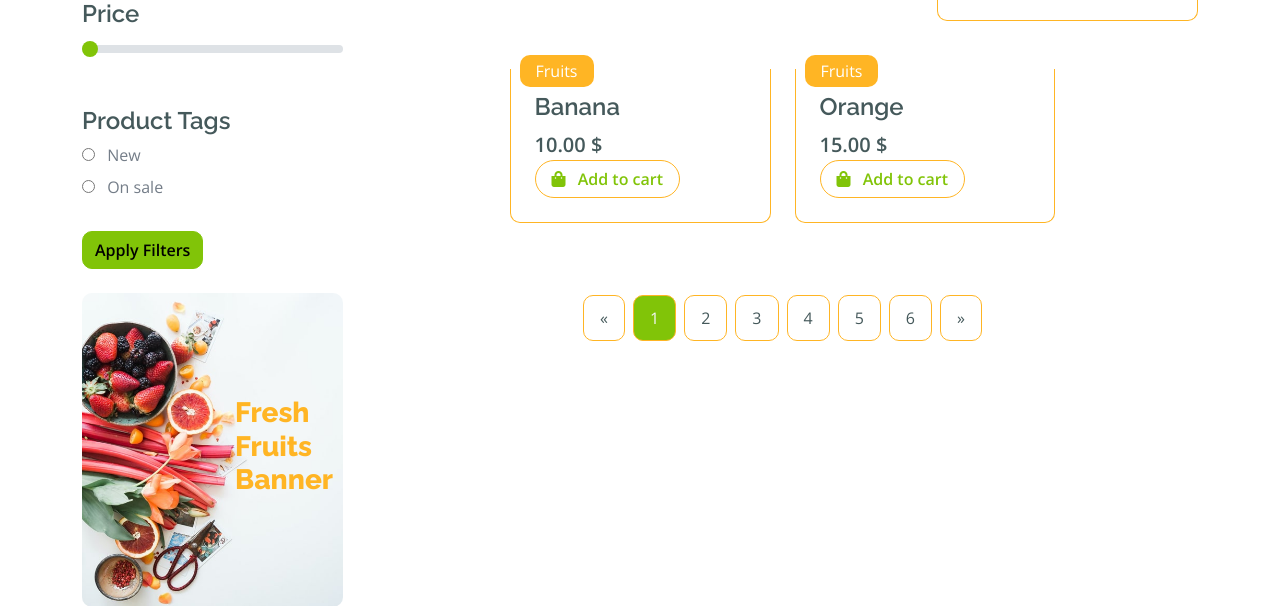
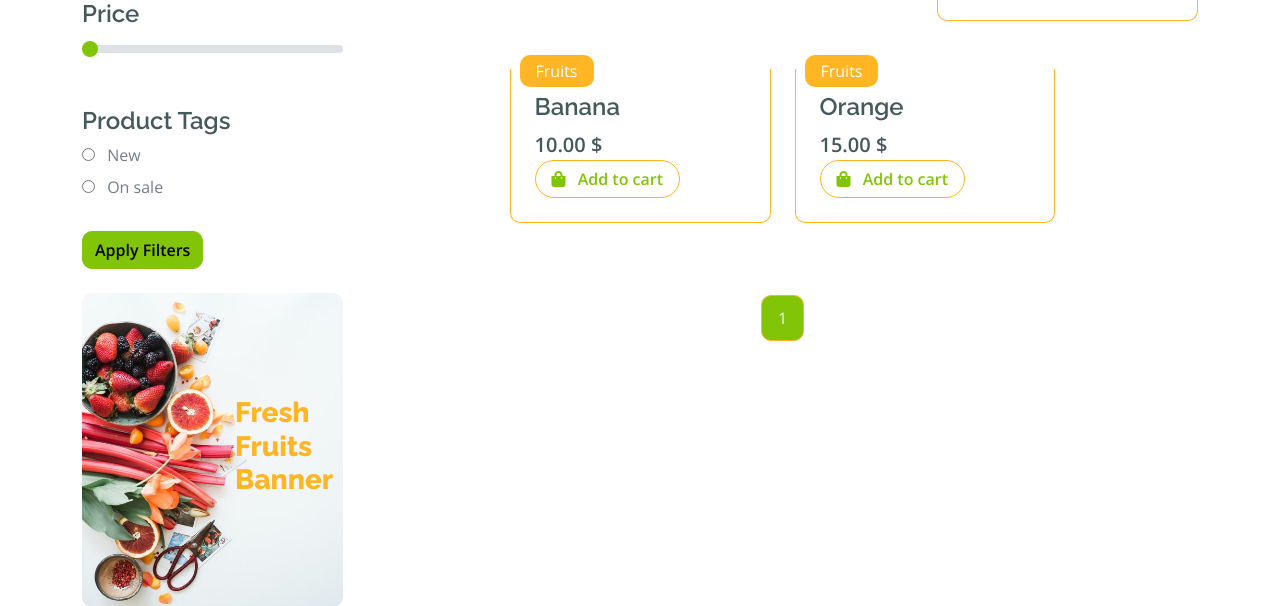
Before and after one commit to nnaeyno/django-ecommerce, a Django app: page /store/category/ in a window 1280 px wide. Shown: the part 738-1344 px from the top of the page. Run offline with Django 5.2, Linux system fonts and the light colour scheme; data comes from the database, SQL or seed files in the repository; both versions use the stored data as it was after the commit; some libraries are stand-ins or nearby versions.

Commit message:
pagination

```diff
--- a/store/templates/shop.html
+++ b/store/templates/shop.html
@@ -150,17 +150,24 @@ Shop
                                     <p>No products found.</p>
                                     {% endfor %}
                                     <div class="col-12">
-                                        <div class="pagination d-flex justify-content-center mt-5">
-                                            <a href="#" class="rounded">&laquo;</a>
-                                            <a href="#" class="active rounded">1</a>
-                                            <a href="#" class="rounded">2</a>
-                                            <a href="#" class="rounded">3</a>
-                                            <a href="#" class="rounded">4</a>
-                                            <a href="#" class="rounded">5</a>
-                                            <a href="#" class="rounded">6</a>
-                                            <a href="#" class="rounded">&raquo;</a>
-                                        </div>
-                                    </div>
+    <div class="pagination d-flex justify-content-center mt-5">
+        {% if products.has_previous %}
+            <a href="?page={{ products.previous_page_number }}" class="rounded">&laquo;</a>
+        {% endif %}
+
+        {% for page_num in products.paginator.page_range %}
+            {% if products.number == page_num %}
+                <a href="?page={{ page_num }}" class="active rounded">{{ page_num }}</a>
+            {% else %}
+                <a href="?page={{ page_num }}" class="rounded">{{ page_num }}</a>
+            {% endif %}
+        {% endfor %}
+
+        {% if products.has_next %}
+            <a href="?page={{ products.next_page_number }}" class="rounded">&raquo;</a>
+        {% endif %}
+    </div>
+</div>
                                 </div>
                             </div>
                         </div>
--- a/store/views.py
+++ b/store/views.py
@@ -1,5 +1,6 @@
 from django.contrib.auth.decorators import login_required
 from django.contrib import messages
+from django.core.paginator import Paginator
 from django.db.models import Q
 from django.shortcuts import render, get_object_or_404, redirect
 from django.urls import reverse
@@ -13,6 +14,7 @@ def main(request):
 
 
 def category(request, slug=None):
+
     sort_by = request.GET.get('sort')
     if slug:
         selected_category = get_object_or_404(Category, slug=slug)
@@ -28,6 +30,11 @@ def category(request, slug=None):
     context = search(request, products, selected_category, subcategories, sort_by)
     context = filter_tags(request, products, context)
     context = price_filtering(request, context.get('products', products), context)
+    products = context.get('products', products)
+    paginator = Paginator(products, 9)
+    page_number = request.GET.get('page')
+    page_obj = paginator.get_page(page_number)
+    context['products'] = page_obj
     return render(request, 'shop.html', context)
 
 
```
Also changed, not shown: db.sqlite3.
